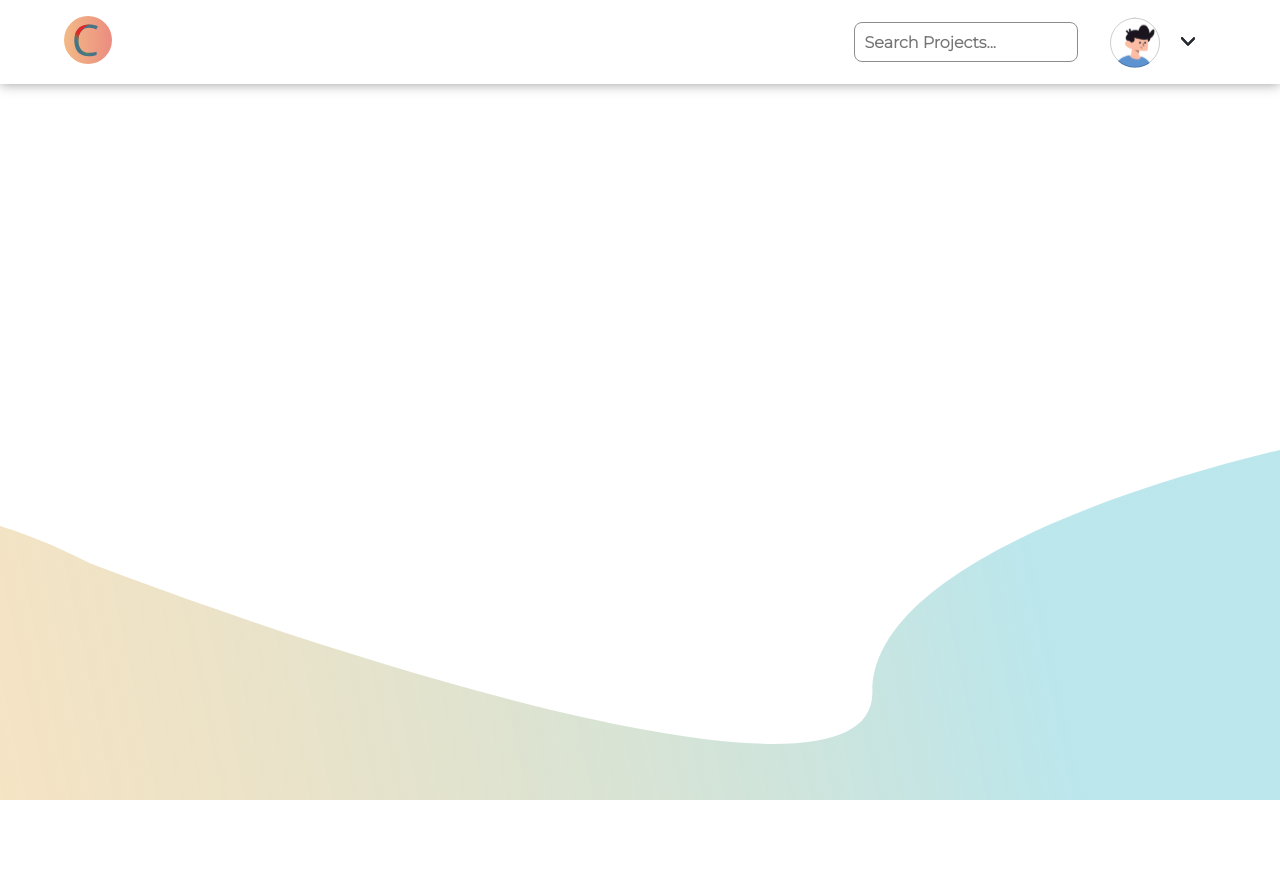
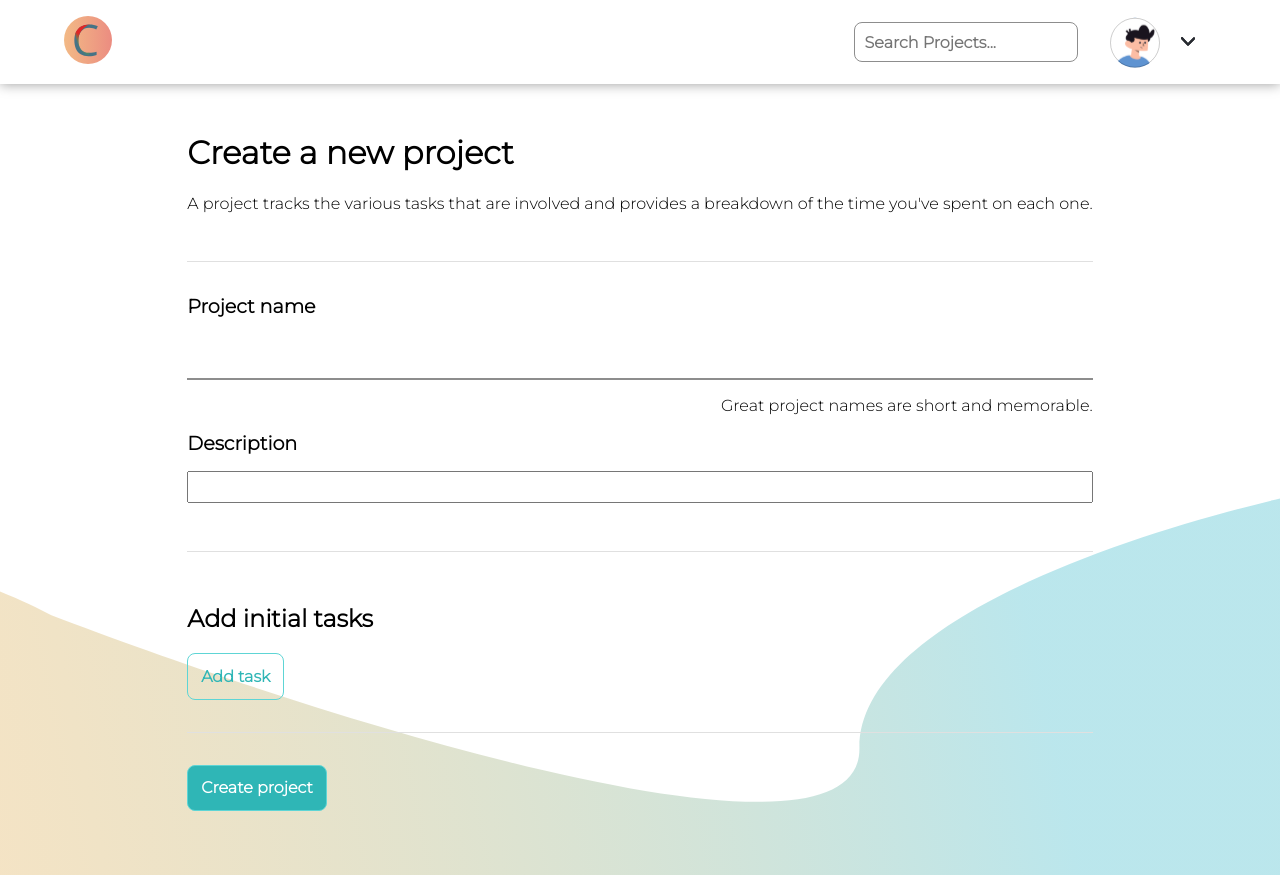
Before and after one commit to jermainejanszen/carta, a Next.js app: page /projects/new in a window 1280 px wide. Before the commit the page ends 800 px from the top, so only its background shows below. Built offline with nearby package versions, Linux system fonts and the light colour scheme.

Commit message:
added basic content for new project page

```diff
--- a/pages/projects/new/index.tsx
+++ b/pages/projects/new/index.tsx
@@ -1,4 +1,6 @@
 import ProfileNavBar from '../../../widgets/ProjectsNavBar';
+import Button from '../../../components/Button';
+
 import styles from '../../../styles/New.module.scss';
 
 interface Props {
@@ -13,7 +15,40 @@ const New = (props: Props) => {
       </header>
 
       <main className={styles.main}>
-
+        <div className={styles.title}>
+          <h1>
+            Create a new project
+          </h1>
+          <p>
+            A project tracks the various tasks that are involved and provides a breakdown of the time you've spent on each one.
+          </p>
+        </div>
+        <div className={styles.content}>
+          <label htmlFor='name'>Project name</label>
+          <input
+            className={styles.projectName}
+            type='text'
+            name='name'
+            autoComplete='off'
+            maxLength={80} />
+          <p>Great project names are short and memorable.</p>
+          <label htmlFor='description'>Description</label>
+          <input
+            className={styles.projectDescription}
+            type='text'
+            name='description'
+            autoComplete='off'
+            maxLength={300} />
+        </div>
+        <div>
+          <h2>
+            Add initial tasks
+          </h2>
+          <Button palette="secondary" variant="outlined">Add task</Button>
+        </div>
+        <div>
+          <Button palette="secondary">Create project</Button>
+        </div>
       </main>
     </div>
   )
--- a/styles/New.module.scss
+++ b/styles/New.module.scss
@@ -20,6 +20,53 @@
 .main {
   display: flex;
   flex-direction: column;
-  width: 100%;
   padding: 7rem 6rem 2rem 6rem;
+
+  > * {
+    margin-top: 2rem;
+    padding-bottom: 2rem;
+    border-bottom: 1px solid $beta500;
+  }
+
+  > div:last-child {
+    border: none;
+  }
 }
+
+.title {
+  margin-top: 0;
+}
+
+.content {
+  display: flex;
+  flex-direction: column;
+
+  > label {
+    font-weight: bold;
+    font-size: 1.2rem;
+  }
+
+  > p {
+    align-self: flex-end;
+  }
+
+  .projectName {
+    font: inherit;
+    border: none;
+    border-bottom: 2px solid $beta400;
+    font-size: 2rem;
+    padding: 1rem 0.3rem 0.3rem 0.3rem;
+    transition: border-color 0.15s ease;
+  }
+
+  .projectName:focus {
+    outline: none;
+    border-bottom: 2px solid $aqua300;
+  }
+
+  .projectDescription {
+    font: inherit;
+    margin: 1rem 0;
+    padding: 0.3rem;
+  }
+}
```
